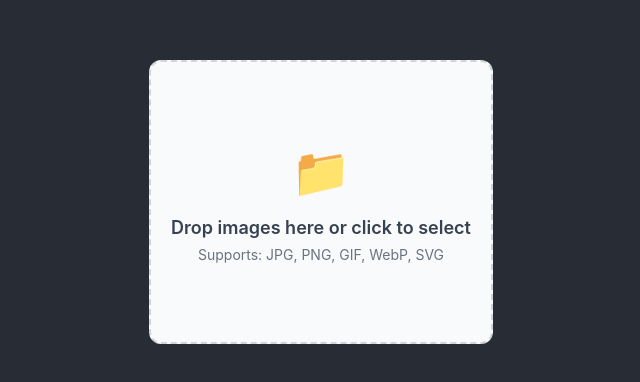
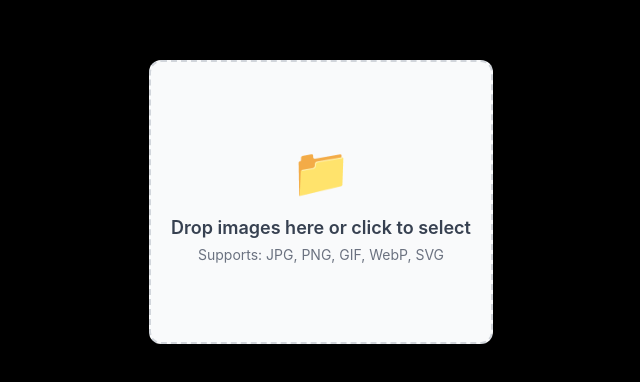
Before and after one commit to shrayg/pill_image_generator, a React (Create React App) app: page / in a window 1280 px wide. Shown: the part 198-580 px from the top of the page, without its empty margins (319-959 px from the left). Built offline with nearby package versions, Linux system fonts and the light colour scheme.

Commit message:
background black

```diff
--- a/src/index.css
+++ b/src/index.css
@@ -5,8 +5,17 @@ body {
     sans-serif;
   -webkit-font-smoothing: antialiased;
   -moz-osx-font-smoothing: grayscale;
-  background-color: #282c34;
 }
+
+
+/* src/index.css */
+
+html, body, #root {
+  height: 100%;        /* ensure it fills the viewport */
+  margin: 0;           /* remove default body margin */
+  background-color: #000; /* black background */
+}
+
 
 code {
   font-family: source-code-pro, Menlo, Monaco, Consolas, 'Courier New',
```
